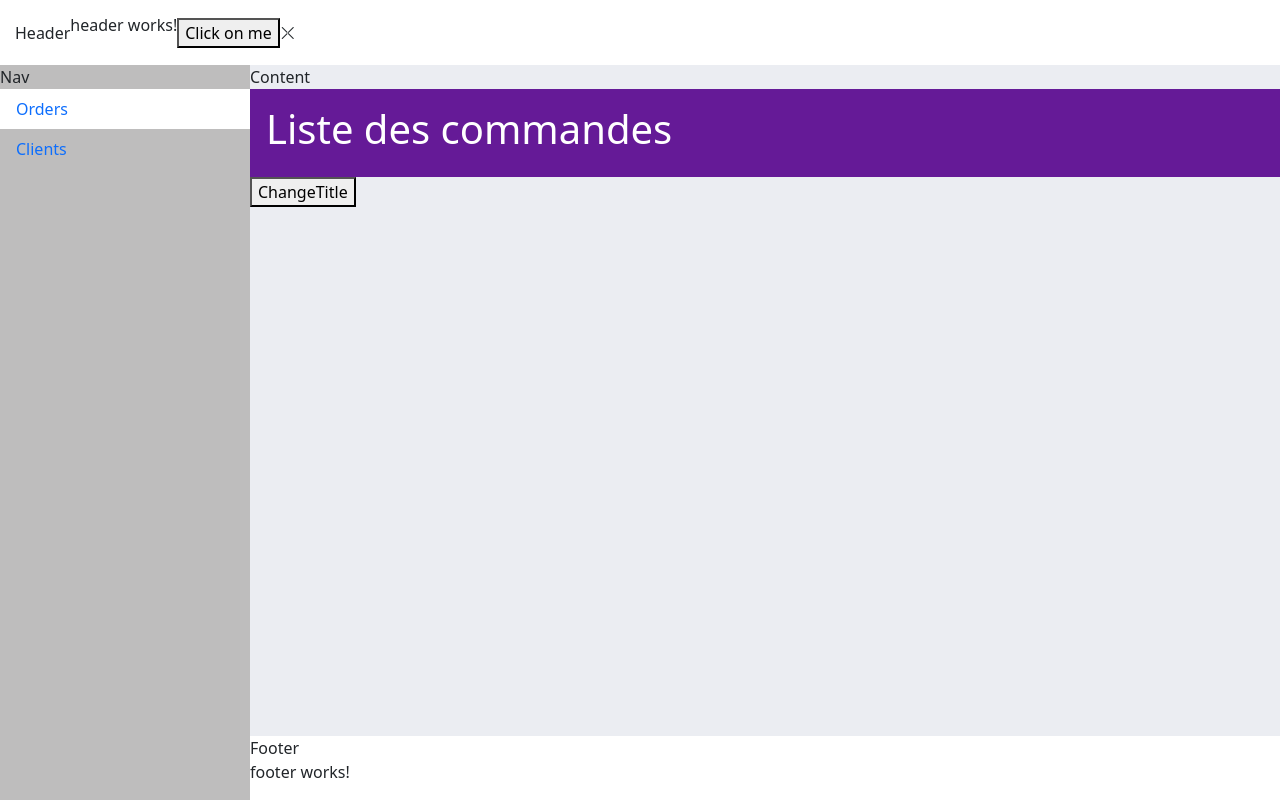
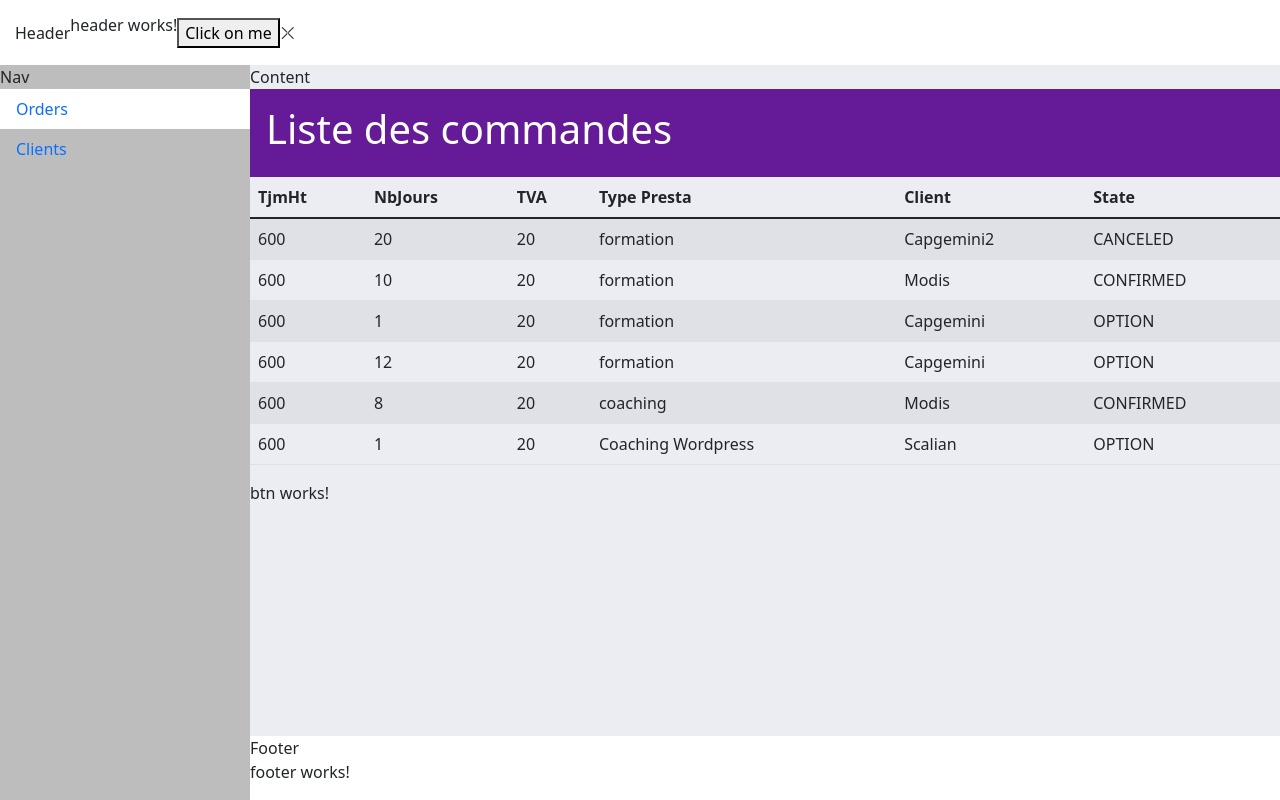
Before and after one commit to MadMax8930/angular-cda, an Angular app: page /orders in a window 1280 px wide. Built offline with nearby package versions, Linux system fonts and the light colour scheme; data requests are answered from the project's data file.

Commit message:
24 - compo table-light

```diff
--- a/src/app/orders/pages/page-list-orders/page-list-orders.component.html
+++ b/src/app/orders/pages/page-list-orders/page-list-orders.component.html
@@ -1,4 +1,8 @@
 <!-- <app-template-full-width [title]="'Liste des commandes'"></app-template-full-width> -->
-<app-template-full-width [title]="monTitre">
-    <button (click)="changeTitle()">ChangeTitle</button>
+<app-template-full-width [title]="monTitre" *ngIf="parentCollection">
+    <app-table-light
+        [headers]="parentHeaders"
+        [collection]="parentCollection"></app-table-light>
+    <app-btn></app-btn>
 </app-template-full-width>
+<!-- <button (click)="changeTitle()">ChangeTitle</button> -->
--- a/src/app/orders/pages/page-list-orders/page-list-orders.component.ts
+++ b/src/app/orders/pages/page-list-orders/page-list-orders.component.ts
@@ -9,18 +9,20 @@ import { OrdersService } from '../../services/orders.service';
   styleUrls: ['./page-list-orders.component.scss']
 })
 export class PageListOrdersComponent implements OnInit {
-  public collection!: Order[];
+  public parentCollection!: Order[];
+  public parentHeaders: string[];
   public monTitre: {label: string};
 
   constructor(private ordersService: OrdersService) {
     this.monTitre = {label: "Liste des commandes"};
+    this.parentHeaders = ["TjmHt", "NbJours", "TVA", "Type Presta", "Client", "State"];
    }
 
   ngOnInit(): void {
     this.ordersService.collection$.subscribe(
       (data: Order[]) => {
-        this.collection = [...data];
-        console.log(this.collection);
+        this.parentCollection = [...data];
+        console.log(this.parentCollection);
       }
     )
   }
--- /dev/null
+++ b/src/app/shared/components/btn/btn.component.html
@@ -0,0 +1 @@
+<p>btn works!</p>
--- /dev/null
+++ b/src/app/shared/components/btn/btn.component.ts
@@ -0,0 +1,15 @@
+import { Component, OnInit } from '@angular/core';
+
+@Component({
+  selector: 'app-btn',
+  templateUrl: './btn.component.html',
+  styleUrls: ['./btn.component.scss']
+})
+export class BtnComponent implements OnInit {
+
+  constructor() { }
+
+  ngOnInit(): void {
+  }
+
+}
--- /dev/null
+++ b/src/app/shared/components/table-light/table-light.component.html
@@ -0,0 +1,24 @@
+<table class="table table-striped">
+    <thead>
+        <tr>
+            <th *ngFor="let header of headers">{{ header }}</th>
+        </tr>
+    </thead>
+    <tbody>
+        <tr *ngFor="let order of collection">
+            <td>{{ order.tjmHt }}</td>
+            <td>{{ order.nbJours }}</td>
+            <td>{{ order.tva }}</td>
+            <td>{{ order.typePresta }}</td>
+            <td>{{ order.client }}</td>
+            <td>{{ order.state }}</td>
+        </tr>
+    </tbody>
+</table>
+
+<!-- tjmHt = 400;
+    nbJours = 1;
+    tva = 20;
+    state =  StateOrder.OPTION;
+    typePresta!: string;
+    client!: string; -->
--- /dev/null
+++ b/src/app/shared/components/table-light/table-light.component.ts
@@ -0,0 +1,18 @@
+import { Component, Input, OnInit } from '@angular/core';
+import { Order } from 'src/app/core/models/order';
+
+@Component({
+  selector: 'app-table-light',
+  templateUrl: './table-light.component.html',
+  styleUrls: ['./table-light.component.scss']
+})
+export class TableLightComponent implements OnInit {
+  @Input() public headers!: string[];
+  @Input() public collection!: Order[];
+
+  constructor() { }
+
+  ngOnInit(): void {
+  }
+
+}
```
Also changed, not shown: src/app/shared/shared.module.ts (+9 -2 lines), src/app/shared/components/btn/btn.component.scss (added), src/app/shared/components/table-light/table-light.component.scss (added), 2 other files (tests, documents, lock files or other folders).
